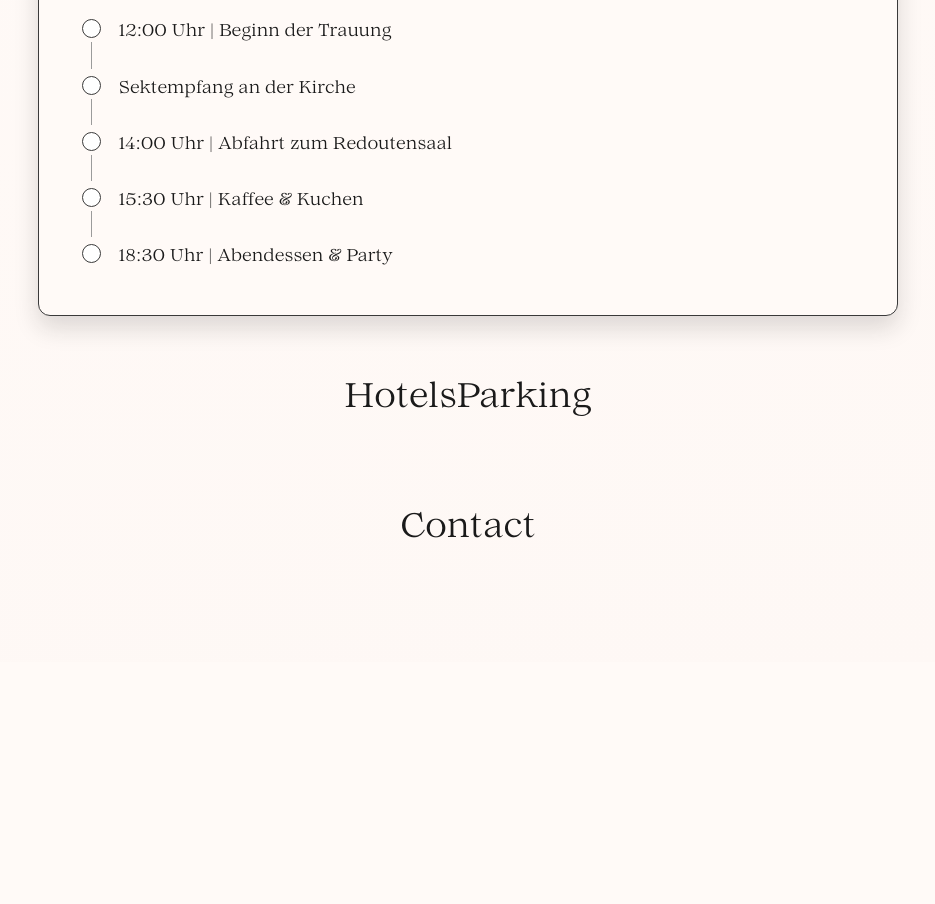
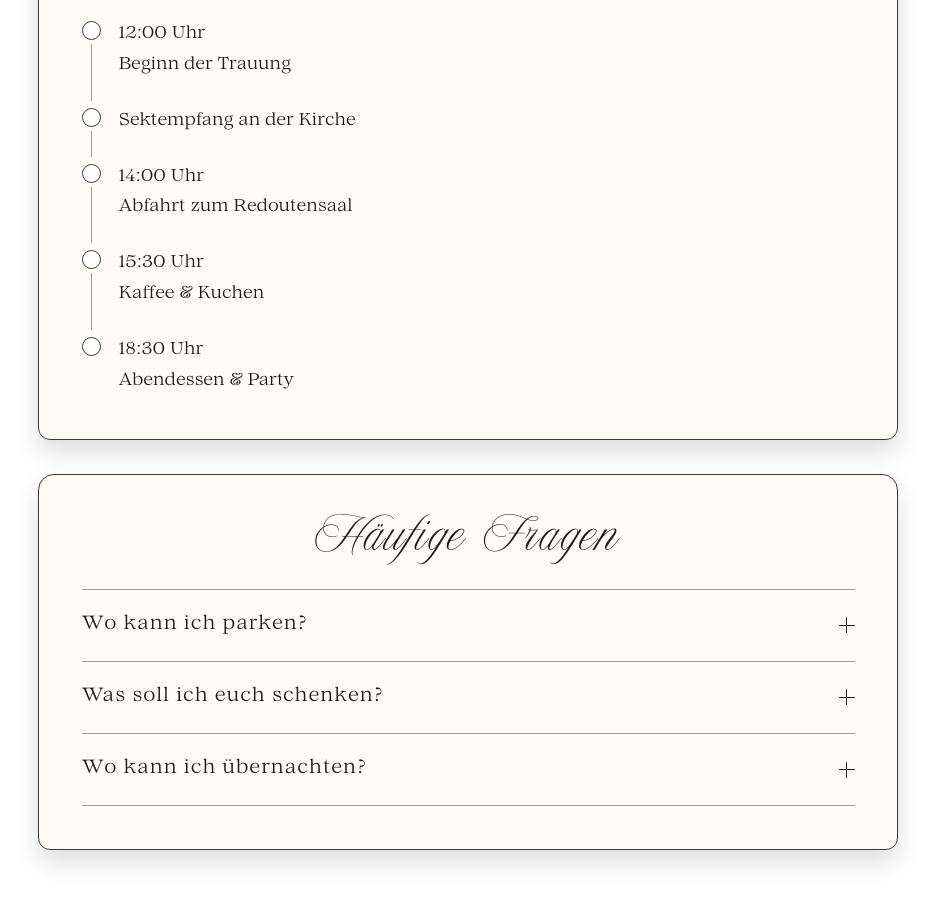
Before and after one commit to derdampflok/hochzeit-kathrin, a React (Vite) app: page / in a window 1280 px wide. Shown: the part 2000-2904 px from the top of the page, without its empty margins (172-1107 px from the left). Before the commit the page ends 2662 px from the top, so only its background shows below. Built offline with nearby package versions, Linux system fonts and the light colour scheme.

Commit message:
add faq, fixes

```diff
--- a/src/App.tsx
+++ b/src/App.tsx
@@ -1,22 +1,18 @@
 import './App.scss'
-import DecorativeBackground from './components/DecorativeBackground'
 import HeroSection from './components/HeroSection'
 import RsvpSection from './components/RsvpSection'
 import Location from './components/Location'
 import Schedule from './components/Schedule'
-import HotelsParking from './components/HotelsParking'
-import Contact from './components/Contact'
+import Faq from './components/Faq'
 
 function App() {
   return (
     <main className="invite-page">
-      <DecorativeBackground />
       <HeroSection />
       <RsvpSection />
       <Location />
       <Schedule />
-      <HotelsParking />
-      <Contact />
+      <Faq />
     </main>
   )
 }
--- a/src/components/DecorativeBackground.scss
+++ /dev/null
@@ -1,45 +0,0 @@
-@use '../styles/design-system' as ds;
-
-// Decorative background: Clean, minimalist botanical aesthetic
-.atmosphere {
-  position: absolute;
-  inset: 0;
-  z-index: ds.$z-background;
-  background: ds.$color-bg-primary;
-
-  // Subtle gradient (optional refinement)
-  background: linear-gradient(170deg,
-      ds.$color-white,
-      ds.$color-cream 50%,
-      ds.$color-cream-soft 100%);
-
-  // Subtle noise texture overlay (optional, very light)
-  &::before {
-    content: '';
-    position: absolute;
-    inset: 0;
-    opacity: 0.05; // Very subtle
-    background-image: radial-gradient(rgba(ds.$color-black, 0.08) 0.5px,
-        transparent 0.5px);
-    background-size: 4px 4px;
-    pointer-events: none;
-  }
-}
-
-// Decorative petals: Removed for minimalist aesthetic
-// The botanical elements (flowers, borders) now live in Card corners
-// via BotanicalBorder component, providing more structured decoration
-.petals {
-  display: none; // Hidden in new design; botanical elements integrated into cards
-}
-
-// Responsive adjustments
-@media (max-width: ds.$bp-tablet) {
-  .atmosphere {
-    background: ds.$color-white;
-
-    &::before {
-      opacity: 0.03; // Even more subtle on mobile
-    }
-  }
-}
--- a/src/components/DecorativeBackground.tsx
+++ /dev/null
@@ -1,12 +0,0 @@
-import './DecorativeBackground.scss'
-
-function DecorativeBackground() {
-    return (
-        <>
-            <div className="atmosphere" aria-hidden="true" />
-            <div className="petals" aria-hidden="true" />
-        </>
-    )
-}
-
-export default DecorativeBackground
--- /dev/null
+++ b/src/components/Faq.scss
@@ -0,0 +1,108 @@
+@use '../styles/design-system' as ds;
+
+.faq-list {
+    list-style: none;
+    margin: 0;
+    padding: 0;
+    display: grid;
+    gap: 0;
+}
+
+.faq-item {
+    border-bottom: ds.$border-width-thin solid ds.$color-border-secondary;
+
+    &:first-child {
+        border-top: ds.$border-width-thin solid ds.$color-border-secondary;
+    }
+}
+
+.faq-item__trigger {
+    all: unset;
+    box-sizing: border-box;
+    width: 100%;
+    display: flex;
+    align-items: center;
+    justify-content: space-between;
+    gap: ds.$space-4;
+    padding: ds.$space-5 0;
+    cursor: pointer;
+    font-family: ds.$font-body;
+    font-size: ds.$font-size-lg;
+    font-weight: ds.$weight-semibold;
+    color: ds.$color-text-primary;
+    letter-spacing: ds.$letter-spacing-wide;
+    transition: color 0.2s ease;
+
+    &:hover {
+        color: ds.$color-accent;
+    }
+
+    &:focus-visible {
+        outline: 2px solid ds.$color-accent;
+        outline-offset: 2px;
+        border-radius: ds.$radius-sm;
+    }
+}
+
+.faq-item__icon {
+    flex-shrink: 0;
+    width: 16px;
+    height: 16px;
+    position: relative;
+
+    &::before,
+    &::after {
+        content: '';
+        position: absolute;
+        inset: 0;
+        margin: auto;
+        background-color: currentColor;
+        border-radius: 1px;
+        transition: transform 0.25s ease, opacity 0.2s ease;
+    }
+
+    &::before {
+        width: 16px;
+        height: 1.5px;
+    }
+
+    &::after {
+        width: 1.5px;
+        height: 16px;
+    }
+
+    .faq-item__trigger--open & {
+        &::after {
+            transform: rotate(90deg);
+            opacity: 0;
+        }
+    }
+}
+
+.faq-item__body {
+    overflow: hidden;
+    max-height: 0;
+    transition: max-height 0.3s ease;
+
+    &--open {
+        max-height: 250px;
+    }
+
+    &[hidden] {
+        display: block; // override hidden to allow CSS animation
+        visibility: hidden;
+    }
+
+    &--open[hidden] {
+        visibility: visible;
+    }
+}
+
+p.faq-item__answer {
+    margin: 0;
+    padding-bottom: ds.$space-5;
+    font-family: ds.$font-body;
+    font-size: ds.$font-size-base;
+    line-height: ds.$line-height-relaxed;
+    color: ds.$color-text-secondary;
+}
--- /dev/null
+++ b/src/components/Faq.tsx
@@ -0,0 +1,63 @@
+import { useState } from 'react'
+import Card from './Card'
+import CardContent from './CardContent'
+import CardHeader from './CardHeader'
+import './Faq.scss'
+
+const faqEntries = [
+    {
+        question: 'Wo kann ich parken?',
+        answer: 'In der Nähe der Kirche gibt es das Parkhaus Hornschuch-Center und den Parkplatz Kleine Freiheit. ' +
+            'Beim Redoutensaal könnt ihr direkt gegenüber am Parkplatz Theaterplatz parken.',
+    },
+    {
+        question: 'Was soll ich euch schenken?',
+        answer: 'Bei Fragen rund um Geschenke und Überraschungen dürft ihr euch gerne direkt an unsere Trauzeugen Melanie (+4917656702109) und Arthur (+4917632245374) wenden',
+    },
+    {
+        question: 'Wo kann ich übernachten?',
+        answer: 'Im Zentrum von Erlangen gibt es einige Hotels. Wir empfehlen, frühzeitig zu buchen, da an diesem Wochenende ' +
+            'neben unserer Hochzeit auch andere Veranstaltungen in Erlangen stattfinden.',
+    },
+] as const
+
+function Faq() {
+    const [openIndex, setOpenIndex] = useState<number | null>(null)
+
+    const toggle = (index: number) => {
+        setOpenIndex(prev => (prev === index ? null : index))
+    }
+
+    return (
+        <Card>
+            <CardHeader title="Häufige Fragen" />
+            <CardContent>
+                <ul className="faq-list" aria-label="Häufig gestellte Fragen">
+                    {faqEntries.map((entry, index) => {
+                        const isOpen = openIndex === index
+                        return (
+                            <li key={entry.question} className="faq-item">
+                                <button
+                                    className={`faq-item__trigger${isOpen ? ' faq-item__trigger--open' : ''}`}
+                                    aria-expanded={isOpen}
+                                    onClick={() => toggle(index)}
+                                >
+                                    <span className="faq-item__question">{entry.question}</span>
+                                    <span className="faq-item__icon" aria-hidden="true" />
+                                </button>
+                                <div
+                                    className={`faq-item__body${isOpen ? ' faq-item__body--open' : ''}`}
+                                    hidden={!isOpen}
+                                >
+                                    <p className="faq-item__answer">{entry.answer}</p>
+                                </div>
+                            </li>
+                        )
+                    })}
+                </ul>
+            </CardContent>
+        </Card>
+    )
+}
+
+export default Faq
--- a/src/components/Location.scss
+++ b/src/components/Location.scss
@@ -18,14 +18,21 @@
     display: grid;
     grid-template-rows: 1fr auto auto;
     gap: ds.$space-2;
+
+    .pre-heading {
+        margin: 0;
+        opacity: 50%;
+        font-size: ds.$font-size-sm;
+    }
+
+    h3 {
+        margin: -12px 0 0;
+    }
 }
 
-.map-wrapper h3 {
-    margin: 0;
-}
 
 .map-address {
-    margin: -8px 0 8px;
+    margin: 0 0 8px;
     display: flex;
     flex-direction: column;
     gap: ds.$space-1;
--- a/src/components/Location.tsx
+++ b/src/components/Location.tsx
@@ -9,7 +9,8 @@ function Location() {
             <CardHeader title="Location"></CardHeader>
             <CardContent className="location-maps">
                 <div className="map-wrapper">
-                    <h3>Trauung - Auferstehungskirche Fürth</h3>
+                    <p className="pre-heading">Trauung</p>
+                    <h3>Auferstehungskirche Fürth</h3>
                     <address className="map-address">
                         <span>Nürnberger Str. 15</span>
                         <span>90762 Fürth</span>
@@ -23,7 +24,8 @@ function Location() {
                     </iframe>
                 </div>
                 <div className="map-wrapper">
-                    <h3>Feier - Redoutensaal Erlangen</h3>
+                    <p className="pre-heading">Feier</p>
+                    <h3>Redoutensaal Erlangen</h3>
                     <address className="map-address">
                         <span>Theaterpl. 1</span>
                         <span>91054 Erlangen</span>
--- a/src/components/RsvpSection.scss
+++ b/src/components/RsvpSection.scss
@@ -340,6 +340,17 @@
   }
 }
 
+// Keep guest count keyboard-editable while removing browser spinner controls.
+#guestCount {
+  appearance: textfield;
+
+  &::-webkit-outer-spin-button,
+  &::-webkit-inner-spin-button {
+    appearance: none;
+    margin: 0;
+  }
+}
+
 // ============================================================================
 // ANIMATIONS
 // ============================================================================
--- a/src/components/Schedule.tsx
+++ b/src/components/Schedule.tsx
@@ -4,11 +4,11 @@ import CardHeader from './CardHeader'
 import './Schedule.scss'
 
 const timelineEntries = [
-    '12:00 Uhr | Beginn der Trauung',
-    'Sektempfang an der Kirche',
-    '14:00 Uhr | Abfahrt zum Redoutensaal',
-    '15:30 Uhr | Kaffee & Kuchen',
-    '18:30 Uhr | Abendessen & Party',
+    { time: '12:00 Uhr', label: 'Beginn der Trauung' },
+    { time: null, label: 'Sektempfang an der Kirche' },
+    { time: '14:00 Uhr', label: 'Abfahrt zum Redoutensaal' },
+    { time: '15:30 Uhr', label: 'Kaffee & Kuchen' },
+    { time: '18:30 Uhr', label: 'Abendessen & Party' },
 ] as const
 
 function Schedule() {
@@ -18,9 +18,12 @@ function Schedule() {
             <CardContent>
                 <ol className="schedule-timeline" aria-label="Zeitlicher Ablauf der Hochzeit">
                     {timelineEntries.map((entry) => (
-                        <li className="schedule-timeline__item" key={entry}>
+                        <li className="schedule-timeline__item" key={entry.label}>
                             <span className="schedule-timeline__dot" aria-hidden="true" />
-                            <p className="schedule-timeline__entry">{entry}</p>
+                            <p className="schedule-timeline__entry">
+                                {entry.time && <><strong>{entry.time}</strong><br /></>}
+                                {entry.label}
+                            </p>
                         </li>
                     ))}
                 </ol>
```
Also changed, not shown: src/components/RsvpSection.tsx (+15 -3 lines).
